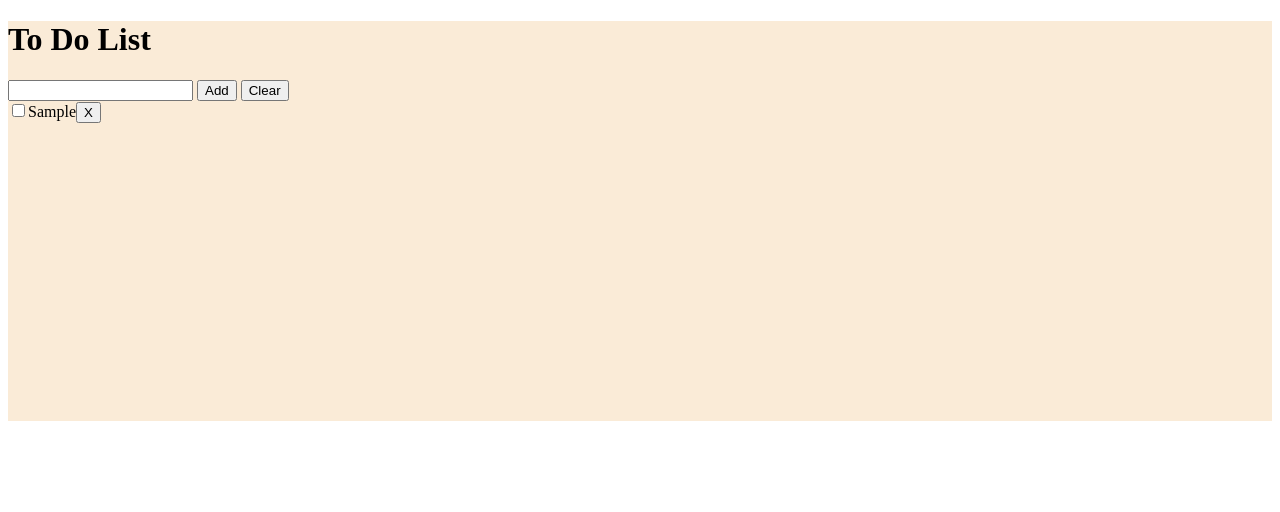
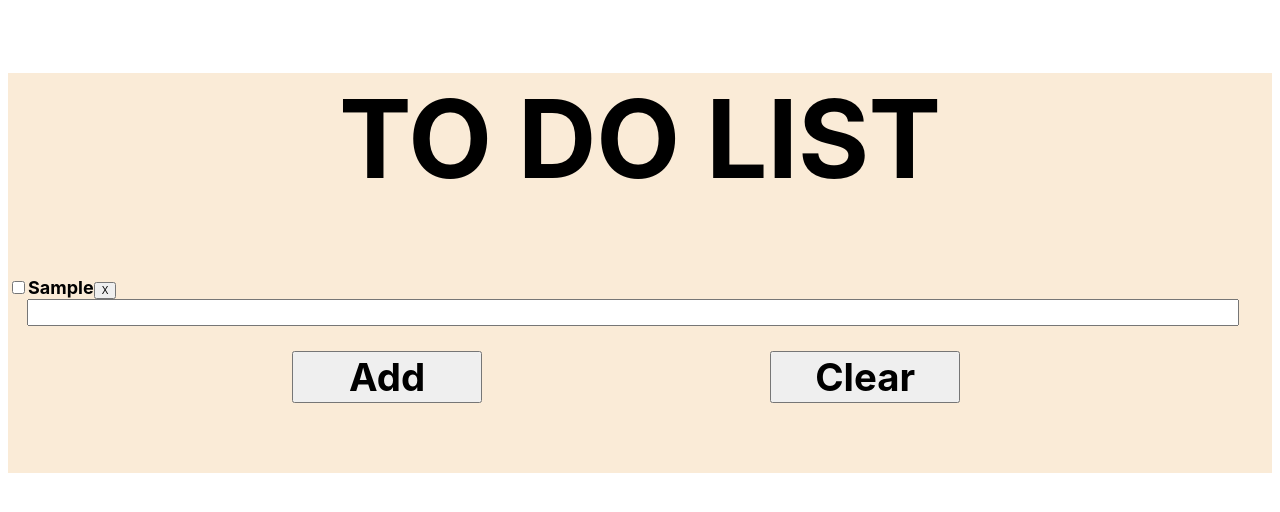
Before and after one commit to theaxelchoco/BeginnerProjects, a plain HTML site: page Todo List/index.html in a window 1280 px wide. Both pictures are taken after typing "Sample" into the empty fields and a click on the button "Add". Drawn offline with Linux system fonts and the light colour scheme.

Commit message:
Final Changes

```diff
--- a/Todo List/functions.js
+++ b/Todo List/functions.js
@@ -16,9 +16,11 @@ let AddTask = () => {
         Task.value = TaskInput.value
 
         Label.for = "RandomTask"
+        Label.id = "TaskLabel"
         Label.innerHTML = TaskInput.value
 
         Delete.innerHTML = "X"
+        Delete.id = "TaskDelete"
         Delete.onclick = () => {
             console.log("Delete the task")
             Div.remove()
@@ -33,7 +35,7 @@ let AddTask = () => {
 
         Task.addEventListener('change', () => {
             if (Task.checked) {
-                Label.innerHTML = Task.value + "[DONE]"
+                Label.innerHTML = "<s>" + Task.value + "</s>"  //Task.value + "[DONE]"
                 FinishedTasks.appendChild(Div)
             } else {
                 Label.innerHTML = Task.value
--- a/Todo List/index.html
+++ b/Todo List/index.html
@@ -5,29 +5,20 @@
         <script src = "functions.js"></script>
         <link rel = "stylesheet", href = "style.css">
         <meta name="viewport" content="width=device-width, initial-scale=1.0">
-        <script>
-
-        </script>
     </head>
 
     <body>
         <div id = "Frame">
             <h1>To Do List</h1>
 
+            <div id = "Tasks"></div>
+            <div id = "FinishedTasks"></div>
+
             <form>
                 <input type = "text", id = "TaskInput">
                 <input type = "button", id = "TaskSubmit", value = "Add", onclick = "AddTask()">
                 <input type = "button", id = "TaskCleared", value = "Clear" onclick = "ClearList()">
-
             </form>
-
-            <div id = "Tasks">
-
-            </div>
-
-            <div id = "FinishedTasks">
-
-            </div>
         </div>
     </body>
 </html>
--- a/Todo List/style.css
+++ b/Todo List/style.css
@@ -2,4 +2,46 @@
     background-color: antiquewhite;
 
     height: 50vh;
+
 }
+
+h1 {
+    font-family: -apple-system, BlinkMacSystemFont, 'Segoe UI', Roboto, Oxygen, Ubuntu, Cantarell, 'Open Sans', 'Helvetica Neue', sans-serif;
+    font-weight: bold;
+    text-align: center;
+    text-transform: uppercase;
+
+    font-size: 8.5vw;
+}
+
+#TaskLabel {
+    font-family: -apple-system, BlinkMacSystemFont, 'Segoe UI', Roboto, Oxygen, Ubuntu, Cantarell, 'Open Sans', 'Helvetica Neue', sans-serif;
+    text-align: center;
+    font-weight: bold;
+    font-size: large;
+}
+
+#TaskDelete {
+    font-size: x-small;
+}
+
+input[type=text] {
+    width: 95%;
+
+    margin-left: 1.5%;
+    padding: 3.5px;
+
+    font-family: -apple-system, BlinkMacSystemFont, 'Segoe UI', Roboto, Oxygen, Ubuntu, Cantarell, 'Open Sans', 'Helvetica Neue', sans-serif;
+}
+
+input[type="button"] {
+    width: 15%;
+
+    margin-left: 22.5%;
+    margin-top: 2%;
+
+
+    font-size: 3vw;
+    font-family: -apple-system, BlinkMacSystemFont, 'Segoe UI', Roboto, Oxygen, Ubuntu, Cantarell, 'Open Sans', 'Helvetica Neue', sans-serif;
+    font-weight: bold;
+}
```
Also changed, not shown: Login_Register Page/index.html (added, +18 -0 lines), Login_Register Page/functions.js (added), Login_Register Page/styles.css (added).
